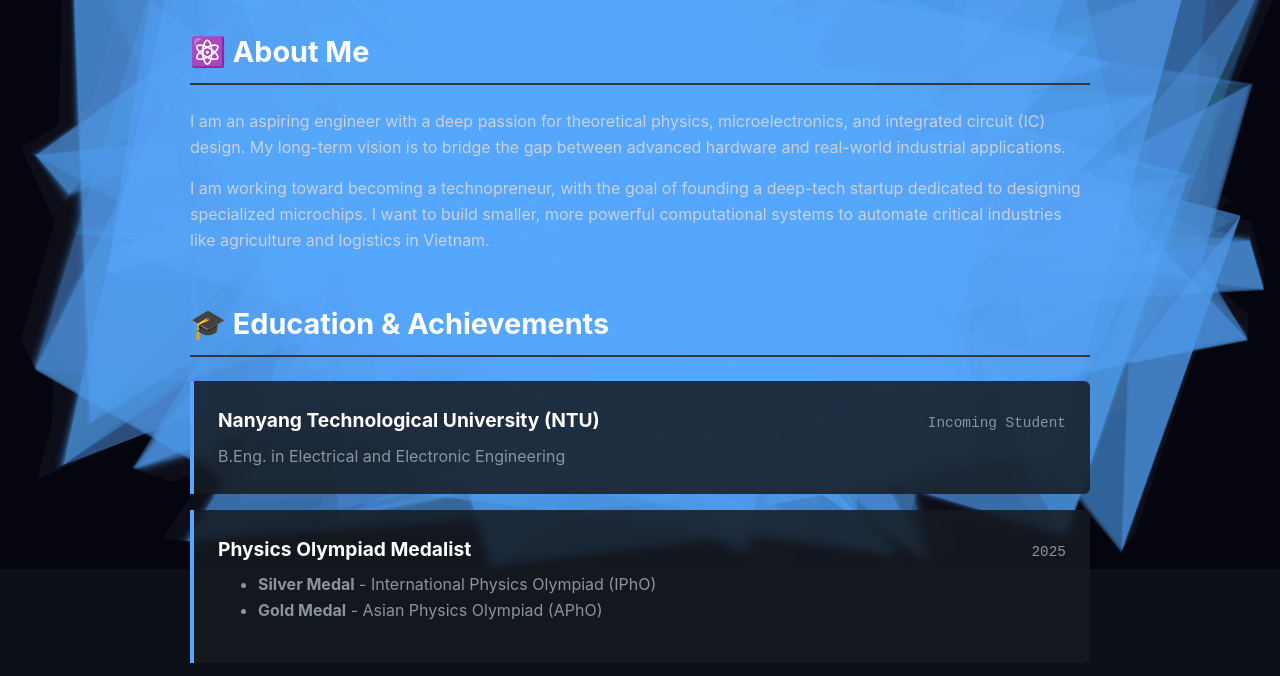
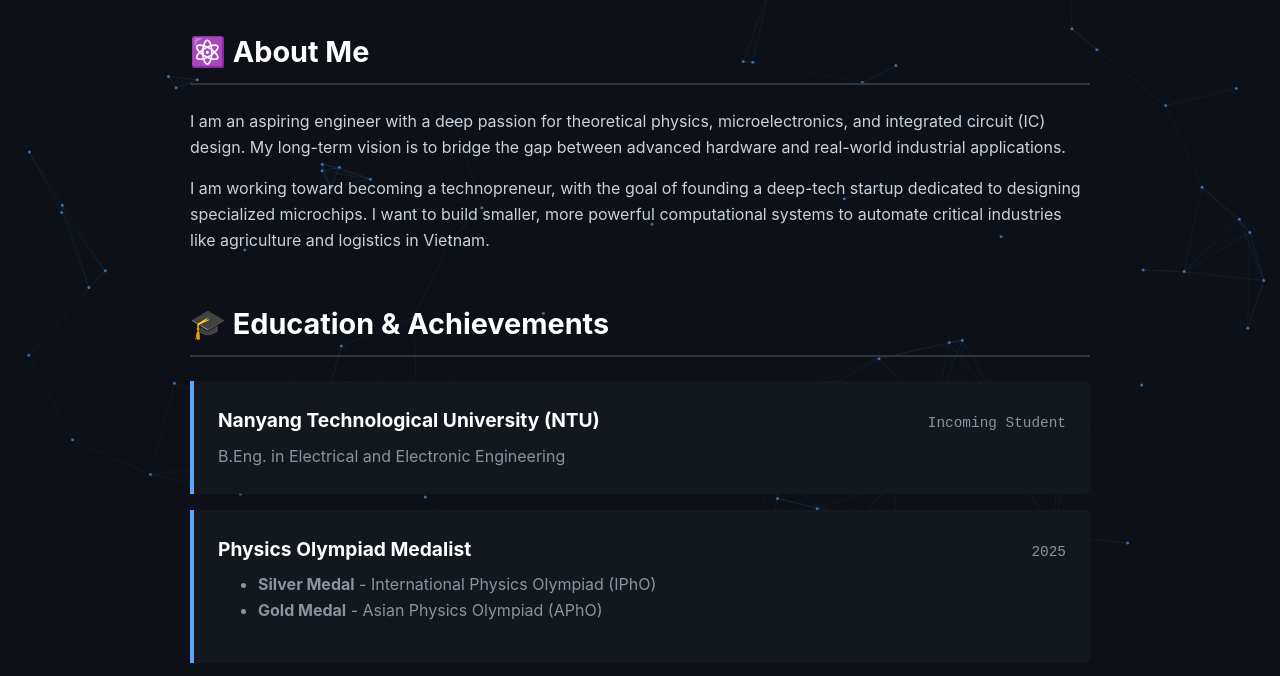
Before and after one commit to dungmigu3907/dungmigu3907.github.io, a plain HTML site: page index.html in a window 1280 px wide. Shown: the part 231-907 px from the top of the page. Drawn offline with Linux system fonts and the light colour scheme; animation ran at ten frames a second.

Commit message:
Update background logic and particle configurations
Refactor background logic and improve particle settings.

```diff
--- a/index.html
+++ b/index.html
@@ -12,11 +12,7 @@
             --text-muted: #8b949e;
             --accent-color: #58a6ff;
             --border-color: #30363d;
-            --glow-color: rgba(88, 166, 255, 0.3);
-            /* New shades for the generative mesh */
-            --mesh-color-1: rgba(88, 166, 255, 0.15);
-            --mesh-color-2: rgba(88, 166, 255, 0.08);
-            --mesh-color-3: rgba(88, 166, 255, 0.04);
+            --glow-color: rgba(88, 166, 255, 0.2);
         }
 
         body {
@@ -29,7 +25,7 @@
             overflow-x: hidden;
         }
 
-        /* Generative Art Background Canvas */
+        /* Clean Particle Background */
         #bg-canvas {
             position: fixed;
             top: 0;
@@ -37,19 +33,17 @@
             width: 100vw;
             height: 100vh;
             z-index: -1;
-            pointer-events: none; /* Allows clicks through to links */
+            pointer-events: none;
         }
 
-        /* Layout & Containers */
         .container {
             max-width: 900px;
             margin: 0 auto;
             padding: 2rem;
-            position: relative; /* Stays above canvas */
+            position: relative;
             z-index: 1;
         }
 
-        /* Header Section */
         header {
             border-bottom: 1px solid var(--border-color);
             padding-bottom: 2rem;
@@ -66,7 +60,6 @@
             animation: fadeInDown 1s ease-out;
         }
 
-        /* Typing Animation for Subtitle */
         .typing-container {
             display: inline-block;
         }
@@ -84,7 +77,6 @@
             animation-delay: 0.5s;
         }
 
-        /* Sections & Scroll Reveal */
         section {
             margin-bottom: 3rem;
         }
@@ -111,7 +103,6 @@
             gap: 10px;
         }
 
-        /* Grid for Skills & Tech Stack */
         .skills-grid {
             display: grid;
             grid-template-columns: repeat(auto-fit, minmax(200px, 1fr));
@@ -119,47 +110,18 @@
         }
 
         .skill-card {
-            background-color: rgba(22, 27, 34, 0.85); /* Transparent for mesh to show through */
+            background-color: rgba(22, 27, 34, 0.85);
             backdrop-filter: blur(4px);
             border: 1px solid var(--border-color);
             padding: 1.5rem;
             border-radius: 6px;
             transition: all 0.3s ease;
-            position: relative; /* For data stream overlay */
-            overflow: hidden;
         }
 
-        /* Data Stream Overlay on Hover */
-        .skill-card::before {
-            content: '';
-            position: absolute;
-            top: 0;
-            left: 0;
-            width: 100%;
-            height: 100%;
-            background-image: linear-gradient(0deg, transparent 0%, rgba(88, 166, 255, 0.1) 50%, transparent 100%);
-            background-size: 100% 20px;
-            opacity: 0;
-            transition: opacity 0.3s ease;
-            pointer-events: none;
-            z-index: 0;
-        }
-
-        .skill-card:hover::before {
-            opacity: 1;
-            animation: dataStream 0.5s linear infinite;
-        }
-
-        .skill-card h3, .skill-card ul {
-            position: relative;
-            z-index: 1; /* Content above data stream */
-        }
-
-        /* Hover Effects */
         .skill-card:hover {
             transform: translateY(-5px) scale(1.02);
             border-color: var(--accent-color);
-            box-shadow: 0 8px 20px var(--glow-color);
+            box-shadow: 0 8px 25px var(--glow-color);
         }
 
         .skill-card h3 {
@@ -175,9 +137,8 @@
             font-size: 0.95rem;
         }
 
-        /* Project & Timeline Items */
         .item {
-            background-color: rgba(22, 27, 34, 0.85); /* Transparent */
+            background-color: rgba(22, 27, 34, 0.85);
             backdrop-filter: blur(4px);
             border-left: 4px solid var(--accent-color);
             padding: 1.5rem;
@@ -189,7 +150,7 @@
         .item:hover {
             transform: translateX(10px);
             background-color: #1c2128;
-            box-shadow: -4px 0 15px var(--glow-color);
+            box-shadow: -4px 0 20px var(--glow-color);
         }
 
         .item-header {
@@ -211,7 +172,6 @@
             font-family: 'Courier New', Courier, monospace;
         }
 
-        /* Links */
         a {
             color: var(--accent-color);
             text-decoration: none;
@@ -222,7 +182,6 @@
             text-shadow: 0 0 8px var(--accent-color);
         }
 
-        /* Footer */
         footer {
             text-align: center;
             padding: 2rem 0;
@@ -232,7 +191,6 @@
             margin-top: 3rem;
         }
 
-        /* Keyframes */
         @keyframes fadeInDown {
             from { opacity: 0; transform: translateY(-20px); }
             to { opacity: 1; transform: translateY(0); }
@@ -245,11 +203,6 @@
 
         @keyframes blink {
             50% { border-color: transparent; }
-        }
-
-        @keyframes dataStream {
-            from { background-position: 0 0; }
-            to { background-position: 0 20px; }
         }
     </style>
 </head>
@@ -391,12 +344,11 @@
         window.addEventListener("scroll", reveal);
         reveal();
 
-        // --- GENERATIVE MESH BACKGROUND LOGIC ---
+        // --- CLEAN NETWORK BACKGROUND LOGIC ---
         const canvas = document.getElementById('bg-canvas');
         const ctx = canvas.getContext('2d');
         let width, height;
 
-        // Resize canvas to fill window
         function resize() {
             width = canvas.width = window.innerWidth;
             height = canvas.height = window.innerHeight;
@@ -404,27 +356,33 @@
         window.addEventListener('resize', resize);
         resize();
 
-        // Particle configuration
         const particles = [];
-        const numParticles = 120; // Increased for a denser mesh
-        const mouseDistance = 250; // How close mouse needs to be to affect connections
+        const numParticles = 100;
+        const connectionDistance = 140;
+        const mouseDistance = 220;
+
         let mouse = { x: -1000, y: -1000 };
 
-        // Mouse tracking
-        window.addEventListener('mousemove', (e) => { mouse.x = e.clientX; mouse.y = e.clientY; });
-        window.addEventListener('mouseout', () => { mouse.x = -1000; mouse.y = -1000; });
+        window.addEventListener('mousemove', (e) => {
+            mouse.x = e.clientX;
+            mouse.y = e.clientY;
+        });
+
+        window.addEventListener('mouseout', () => {
+            mouse.x = -1000;
+            mouse.y = -1000;
+        });
 
         class Particle {
             constructor() {
                 this.x = Math.random() * width;
                 this.y = Math.random() * height;
-                this.vx = (Math.random() - 0.5) * 1.5; // Slightly faster for more movement
-                this.vy = (Math.random() - 0.5) * 1.5;
-                this.radius = 2;
+                this.vx = (Math.random() - 0.5) * 0.8;
+                this.vy = (Math.random() - 0.5) * 0.8;
+                this.radius = 1.5;
             }
 
             update() {
-                // Bounce off edges
                 if (this.x < 0 || this.x > width) this.vx *= -1;
                 if (this.y < 0 || this.y > height) this.vy *= -1;
                 this.x += this.vx;
@@ -432,78 +390,55 @@
             }
 
             draw() {
-                // Optional: Draw the nodes (dots)
-                // ctx.beginPath();
-                // ctx.arc(this.x, this.y, this.radius, 0, Math.PI * 2);
-                // ctx.fillStyle = 'rgba(88, 166, 255, 0.4)';
-                // ctx.fill();
+                ctx.beginPath();
+                ctx.arc(this.x, this.y, this.radius, 0, Math.PI * 2);
+                ctx.fillStyle = 'rgba(88, 166, 255, 0.6)';
+                ctx.fill();
             }
         }
 
-        for (let i = 0; i < numParticles; i++) { particles.push(new Particle()); }
+        for (let i = 0; i < numParticles; i++) {
+            particles.push(new Particle());
+        }
 
-        // Animation loop with trail effect
         function animate() {
-            // New clear Rect with alpha creates the trail effect!
-            ctx.fillStyle = 'rgba(13, 17, 23, 0.1)'; // Matches body background color with transparency
-            ctx.fillRect(0, 0, width, height);
+            // Clean clearRect prevents messy trails
+            ctx.clearRect(0, 0, width, height);
 
             for (let i = 0; i < particles.length; i++) {
                 particles[i].update();
+                particles[i].draw();
 
-                // --- GEOMETRIC MESH LOGIC ---
-                // For each particle, connect to two next particles in sequence to form triangles.
-                let p1 = particles[i];
-                let p2 = particles[(i + 1) % particles.length];
-                let p3 = particles[(i + 2) % particles.length];
+                for (let j = i + 1; j < particles.length; j++) {
+                    const dx = particles[i].x - particles[j].x;
+                    const dy = particles[i].y - particles[j].y;
+                    const distance = Math.sqrt(dx * dx + dy * dy);
 
-                // Draw filled triangles for a dense mesh effect
-                ctx.beginPath();
-                ctx.moveTo(p1.x, p1.y);
-                ctx.lineTo(p2.x, p2.y);
-                ctx.lineTo(p3.x, p3.y);
-                ctx.closePath();
+                    if (distance < connectionDistance) {
+                        ctx.beginPath();
+                        ctx.strokeStyle = `rgba(88, 166, 255, ${0.15 - distance / connectionDistance * 0.15})`;
+                        ctx.lineWidth = 1;
+                        ctx.moveTo(particles[i].x, particles[i].y);
+                        ctx.lineTo(particles[j].x, particles[j].y);
+                        ctx.stroke();
+                    }
+                }
 
-                // Assign different colors/transparency to form the mesh depth
-                if (i % 3 === 0) {
-                    ctx.fillStyle = getMeshColor(p1, p2, p3, mouse, 'color1');
-                } else if (i % 3 === 1) {
-                    ctx.fillStyle = getMeshColor(p1, p2, p3, mouse, 'color2');
-                } else {
-                    ctx.fillStyle = getMeshColor(p1, p2, p3, mouse, 'color3');
+                const dxMouse = particles[i].x - mouse.x;
+                const dyMouse = particles[i].y - mouse.y;
+                const distanceMouse = Math.sqrt(dxMouse * dxMouse + dyMouse * dyMouse);
+
+                if (distanceMouse < mouseDistance) {
+                    ctx.beginPath();
+                    ctx.strokeStyle = `rgba(88, 166, 255, ${0.3 - distanceMouse / mouseDistance * 0.3})`;
+                    ctx.lineWidth = 1.5;
+                    ctx.moveTo(particles[i].x, particles[i].y);
+                    ctx.lineTo(mouse.x, mouse.y);
+                    ctx.stroke();
                 }
-                ctx.fill();
-
-                // Optional: Draw lines for more geometric structure
-                ctx.strokeStyle = `rgba(88, 166, 255, 0.03)`;
-                ctx.lineWidth = 0.5;
-                ctx.stroke();
-            }
-            requestAnimationFrame(animate);
-        }
-
-        // Helper to adjust mesh triangle colors based on mouse proximity
-        function getMeshColor(p1, p2, p3, mouse, type) {
-            // Find center of the triangle
-            let cx = (p1.x + p2.x + p3.x) / 3;
-            let cy = (p1.y + p2.y + p3.y) / 3;
-            let dx = cx - mouse.x;
-            let dy = cy - mouse.y;
-            let distanceMouse = Math.sqrt(dx*dx + dy*dy);
-
-            // base alpha for that color type
-            let alpha;
-            switch(type) {
-                case 'color1': alpha = 0.15; break;
-                case 'color2': alpha = 0.08; break;
-                case 'color3': alpha = 0.04; break;
             }
 
-            // if mouse is near, increase alpha to 'light up' the mesh area
-            if (distanceMouse < mouseDistance) {
-                alpha += (1 - distanceMouse / mouseDistance) * 0.15;
-            }
-            return `rgba(88, 166, 255, ${alpha})`;
+            requestAnimationFrame(animate);
         }
 
         animate();
```
